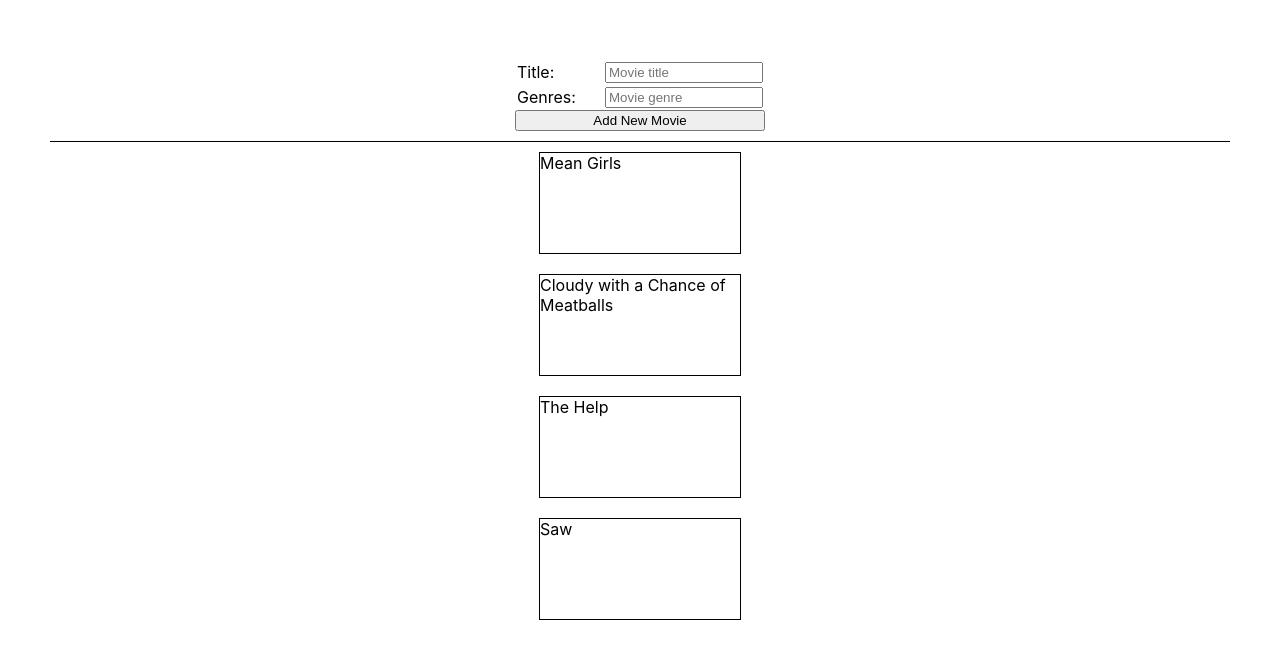
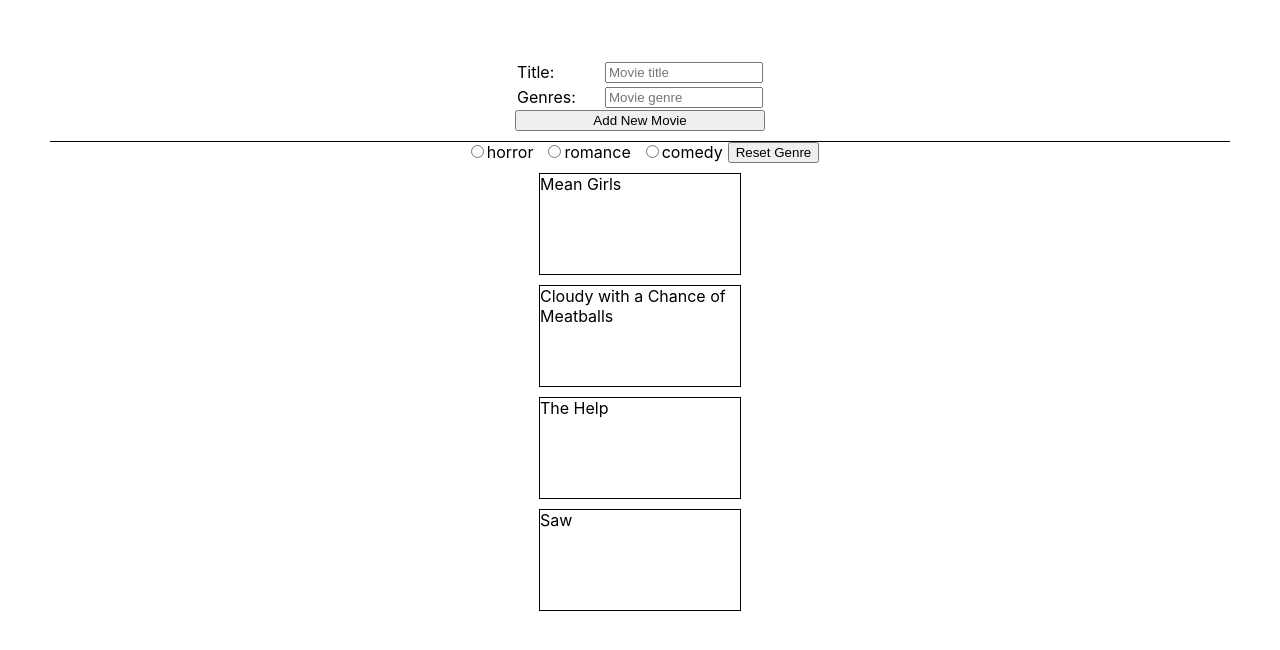
Before and after one commit to joseluron/react-movie-billboard, a React (Create React App) app: page / in a window 1280 px wide. Shown: the top 650 px of the page. Built offline with nearby package versions, Linux system fonts and the light colour scheme.

Commit message:
Added genre options to billboard list

```diff
--- a/src/components/BillboardList/BillboardList.tsx
+++ b/src/components/BillboardList/BillboardList.tsx
@@ -1,8 +1,9 @@
-import React from 'react';
+import React, { useState } from 'react';
 
 import './BillboardList.scss';
 
 import Movie from '../Movie/Movie';
+import GenreOptions from '../GenreOptions/GenreOptions';
 import Loading from '../Loading/Loading';
 
 import { IMovie } from '../../App.types';
@@ -15,16 +16,28 @@
 
 const BillboardList = (props: IBillboardListProps) => {
     const { fetching, movies, deleteMovie } = props;
+    const [genre, setGenre] = useState('');
 
-    const orderedMovies = [...movies].sort((a, b) => (a.order > b.order ? 1 : -1)).sort((a, b) => (a.movieWatched === b.movieWatched ? 0 : a.movieWatched ? 1 : -1));
+    const sortList = (): Array<IMovie> => {
+        let orderedMovies = [...movies].sort((a, b) => (a.order > b.order ? 1 : -1)).sort((a, b) => (a.movieWatched === b.movieWatched ? 0 : a.movieWatched ? 1 : -1));
+
+        orderedMovies = genre ? orderedMovies.filter(movie => movie.movieGenres.includes(genre)) : orderedMovies;
+
+        return orderedMovies;
+    };
 
     return (
         <div className="billboard-list-container">
             <div className="billboard-list-wrapper">
-                { fetching ? <Loading /> : (orderedMovies.map(movie => <Movie key={movie.movieTitle} movie={movie} deleteMovie={deleteMovie}></Movie>)) }
+                { fetching ? <Loading /> :
+                    <div className="billboard-list">
+                        <GenreOptions genre={genre} setGenre={setGenre} />
+                        { sortList().map(movie => <Movie key={movie.movieTitle} movie={movie} deleteMovie={deleteMovie}></Movie>) }
+                    </div>
+                }
             </div>
         </div>
     );
-}
+};
 
 export default BillboardList;
--- /dev/null
+++ b/src/components/GenreOptions/GenreOptions.scss
@@ -0,0 +1,13 @@
+.genre-options-container {
+    width: 100%;
+
+    .genre-options-wrapper {
+        display: flex;
+        justify-content: center;
+        flex-direction: row;
+
+        label {
+            padding: 0 5px;
+        }
+    }
+}
--- /dev/null
+++ b/src/components/GenreOptions/GenreOptions.tsx
@@ -0,0 +1,28 @@
+import React from 'react';
+
+import './GenreOptions.scss';
+
+interface IGenreOptionsProps {
+    genre: string,
+    setGenre: Function
+}
+
+const GenreOptions = (props: IGenreOptionsProps) => {
+    const { genre, setGenre } = props;
+
+    const genreOptions = ['horror', 'romance', 'comedy'];
+
+    return (
+        <div className="genre-options-container">
+            <div className="genre-options-wrapper">
+                {genreOptions.map(option => <label key={option} >
+                    <input type="radio" value={option} checked={genre === option} onChange={() => setGenre(option)} />
+                    {option}
+                </label>)}
+                <button onClick={() => setGenre("")}>Reset Genre</button>
+            </div>
+        </div>
+    );
+};
+
+export default GenreOptions;
--- a/src/redux/reducers/Billboard.ts
+++ b/src/redux/reducers/Billboard.ts
@@ -6,10 +6,10 @@
     fetched: false,
     fetching: true,
     movies: [
-        {movieTitle: "The Help", movieGenres: ["Drama"], movieWatched: true, order: 1},
-        {movieTitle: "Mean Girls", movieGenres: ["Comedy"], movieWatched: false, order: 2},
-        {movieTitle: "Saw", movieGenres: ["Horror"], movieWatched: true, order: 3},
-        {movieTitle: "Cloudy with a Chance of Meatballs", movieGenres: ["Animation"], movieWatched: false, order: 4}
+        {movieTitle: "The Help", movieGenres: ["drama"], movieWatched: true, order: 1},
+        {movieTitle: "Mean Girls", movieGenres: ["comedy"], movieWatched: false, order: 2},
+        {movieTitle: "Saw", movieGenres: ["horror"], movieWatched: true, order: 3},
+        {movieTitle: "Cloudy with a Chance of Meatballs", movieGenres: ["animation"], movieWatched: false, order: 4}
     ]
 };
 
```
Also changed, not shown: src/components/BillboardList/BillboardList.scss (line endings or trailing spaces).
